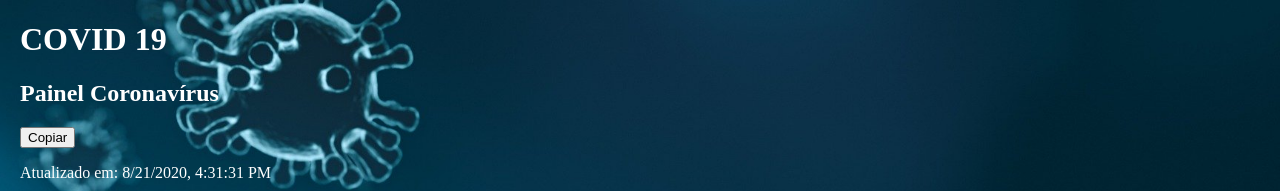
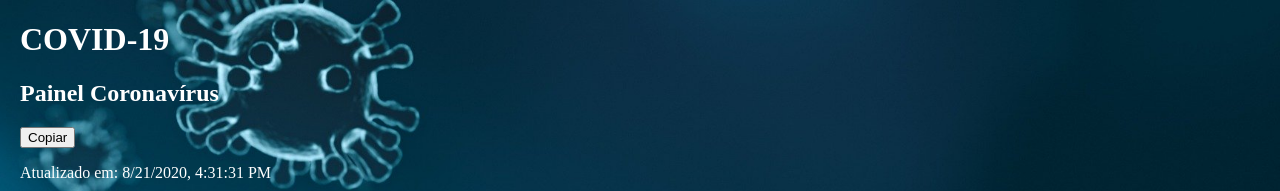
Before and after one commit to matheuspuel/covid19-pwa, a React (Create React App) app: page / in a window 1280 px wide. Shown: the top 191 px of the page. Built offline with nearby package versions, Linux system fonts and the light colour scheme; no server answers.

Commit message:
fixed pwa sharing

```diff
--- a/src/containers/Main/components/Panel.jsx
+++ b/src/containers/Main/components/Panel.jsx
@@ -19,15 +19,15 @@ function Panel({ updatedAt, country, data, changeCountry }) {
 
   const shareInfo = () => {
     navigator.share({
-      title: `Dados do Covid-19 - ${country}`,
+      title: `Dados do Covid-19 - ${data.country}`,
       text: infoText,
-      url: 'localhost:8000'
+      url: 'https://covid19-counter.netlify.app/'
     })
   }
 
   const ShareButton = (
     <div>
-      <Button onclick={shareInfo}>
+      <Button onClick={shareInfo}>
         Compartilhar
       </Button>
     </div>
@@ -44,7 +44,7 @@ function Panel({ updatedAt, country, data, changeCountry }) {
   return (
     <Card>
       <div>
-        <h1>COVID 19</h1>
+        <h1>COVID-19</h1>
         <h2>Painel Coronavírus</h2>
         {navigatorHasShare ? ShareButton : CopyButton}
         <p>Atualizado em: {updatedAt}</p>
```
